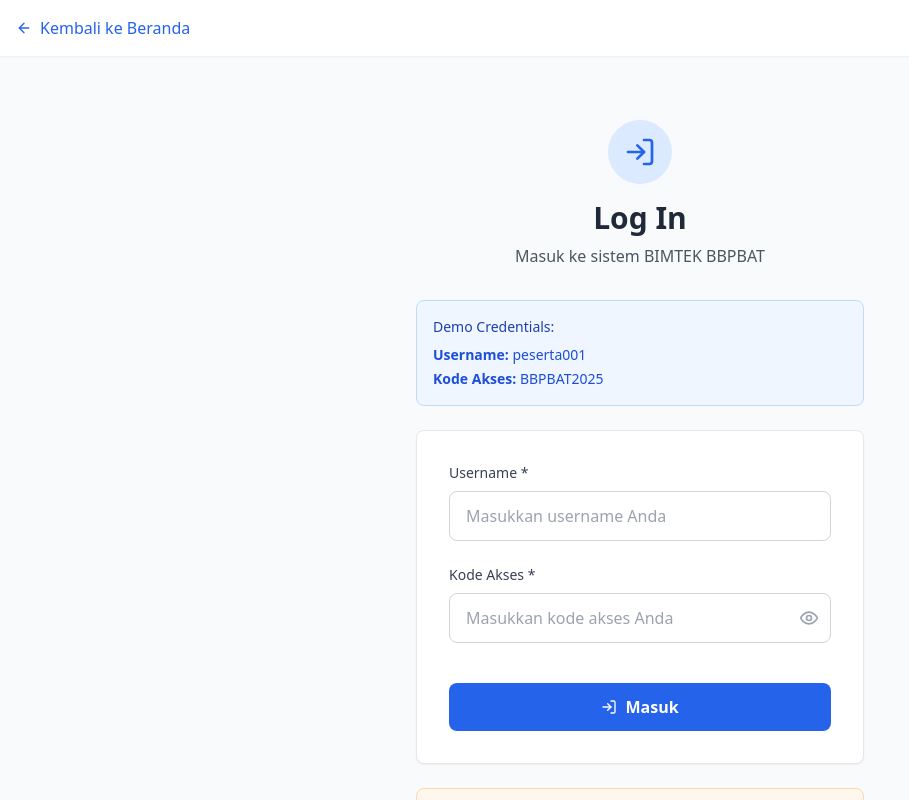
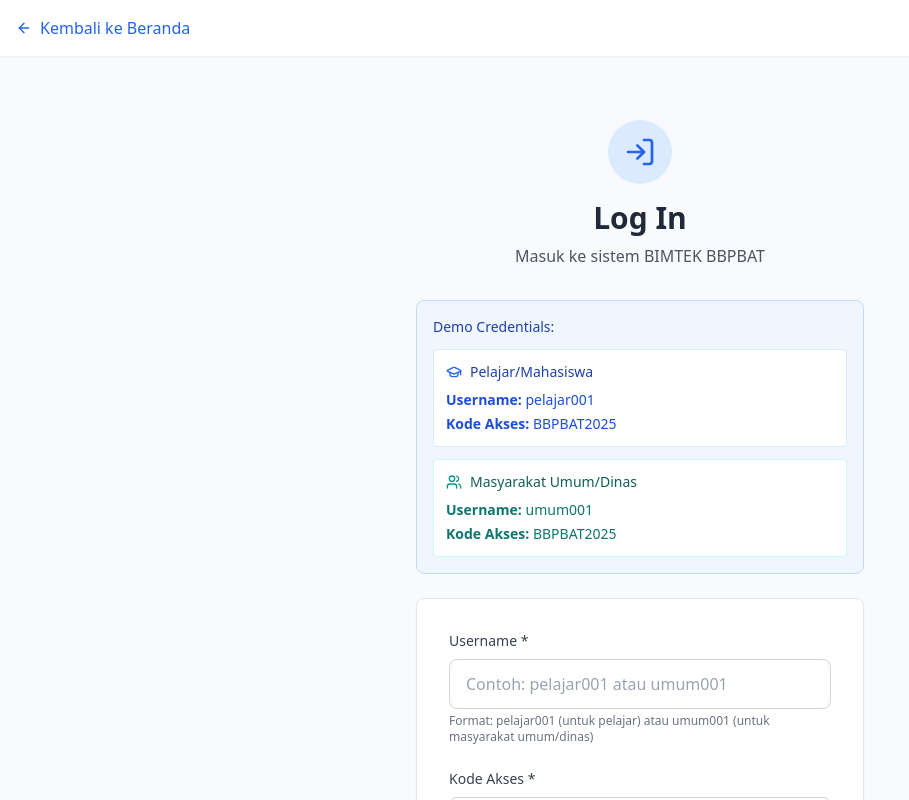
Before and after one commit to jelimutaalidev/bimtek-bbpbat-app, a React (Vite) app: page / in a window 1280 px wide. Both pictures are taken after a click on the button "Log In Peserta". Shown: the top 800 px of the page, without its empty margins (0-909 px from the left). Built offline with nearby package versions, Linux system fonts and the light colour scheme.

Commit message:
Unified Login Form with Auto User Type Detection

```diff
--- a/src/components/LoginPage.tsx
+++ b/src/components/LoginPage.tsx
@@ -1,5 +1,5 @@
 import React, { useState } from 'react';
-import { ArrowLeft, LogIn, AlertCircle, MessageCircle, Eye, EyeOff } from 'lucide-react';
+import { ArrowLeft, LogIn, AlertCircle, MessageCircle, Eye, EyeOff, GraduationCap, Users } from 'lucide-react';
 import { NavigationState } from '../App';
 
 interface LoginPageProps {
@@ -15,16 +15,40 @@ const LoginPage: React.FC<LoginPageProps> = ({ onNavigate, onLogin }) => {
   const [errors, setErrors] = useState<Record<string, string>>({});
   const [isSubmitting, setIsSubmitting] = useState(false);
   const [showPassword, setShowPassword] = useState(false);
+  const [detectedUserType, setDetectedUserType] = useState<'pelajar' | 'umum' | null>(null);
 
-  // Demo credentials
+  // Demo credentials untuk berbagai jenis user
   const demoCredentials = {
-    username: 'peserta001',
-    accessCode: 'BBPBAT2025'
+    pelajar: {
+      username: 'pelajar001',
+      accessCode: 'BBPBAT2025'
+    },
+    umum: {
+      username: 'umum001',
+      accessCode: 'BBPBAT2025'
+    }
+  };
+
+  // Fungsi untuk mendeteksi jenis user berdasarkan username
+  const detectUserType = (username: string): 'pelajar' | 'umum' | null => {
+    if (username.toLowerCase().startsWith('pelajar')) {
+      return 'pelajar';
+    } else if (username.toLowerCase().startsWith('umum') || username.toLowerCase().startsWith('dinas')) {
+      return 'umum';
+    }
+    return null;
   };
 
   const handleInputChange = (e: React.ChangeEvent<HTMLInputElement>) => {
     const { name, value } = e.target;
     setFormData(prev => ({ ...prev, [name]: value }));
+
+    // Deteksi jenis user saat username diketik
+    if (name === 'username') {
+      const userType = detectUserType(value);
+      setDetectedUserType(userType);
+    }
+
     if (errors[name]) {
       setErrors(prev => ({ ...prev, [name]: '' }));
     }
@@ -56,8 +80,19 @@ const LoginPage: React.FC<LoginPageProps> = ({ onNavigate, onLogin }) => {
 
     // Simulate API call
     setTimeout(() => {
-      if (formData.username === demoCredentials.username &&
-          formData.accessCode === demoCredentials.accessCode) {
+      const userType = detectUserType(formData.username);
+      let isValidCredentials = false;
+
+      // Check credentials based on detected user type
+      if (userType === 'pelajar') {
+        isValidCredentials = formData.username === demoCredentials.pelajar.username &&
+                           formData.accessCode === demoCredentials.pelajar.accessCode;
+      } else if (userType === 'umum') {
+        isValidCredentials = formData.username === demoCredentials.umum.username &&
+                           formData.accessCode === demoCredentials.umum.accessCode;
+      }
+
+      if (isValidCredentials) {
         onLogin(true);
         onNavigate('main');
       } else {
@@ -68,6 +103,29 @@ const LoginPage: React.FC<LoginPageProps> = ({ onNavigate, onLogin }) => {
       setIsSubmitting(false);
     }, 1500);
   };
+
+  const getUserTypeInfo = (type: 'pelajar' | 'umum' | null) => {
+    switch (type) {
+      case 'pelajar':
+        return {
+          icon: <GraduationCap className="w-5 h-5 text-blue-600" />,
+          label: 'Pelajar/Mahasiswa',
+          description: 'Akses untuk peserta dari institusi pendidikan',
+          color: 'border-blue-200 bg-blue-50'
+        };
+      case 'umum':
+        return {
+          icon: <Users className="w-5 h-5 text-teal-600" />,
+          label: 'Masyarakat Umum/Dinas',
+          description: 'Akses untuk peserta umum dan instansi pemerintah',
+          color: 'border-teal-200 bg-teal-50'
+        };
+      default:
+        return null;
+    }
+  };
+
+  const userTypeInfo = getUserTypeInfo(detectedUserType);
 
   return (
     <div className="min-h-screen bg-gray-50">
@@ -99,12 +157,43 @@ const LoginPage: React.FC<LoginPageProps> = ({ onNavigate, onLogin }) => {
             </p>
           </div>
 
+          {/* User Type Detection */}
+          {userTypeInfo && (
+            <div className={`rounded-lg p-4 border mb-6 ${userTypeInfo.color}`}>
+              <div className="flex items-center gap-3">
+                {userTypeInfo.icon}
+                <div>
+                  <h3 className="text-sm font-medium text-gray-800">{userTypeInfo.label}</h3>
+                  <p className="text-xs text-gray-600">{userTypeInfo.description}</p>
+                </div>
+              </div>
+            </div>
+          )}
+
           {/* Demo Credentials Info */}
           <div className="bg-blue-50 rounded-lg p-4 border border-blue-200 mb-6">
-            <h3 className="text-sm font-medium text-blue-800 mb-2">Demo Credentials:</h3>
-            <div className="text-sm text-blue-700 space-y-1">
-              <p><strong>Username:</strong> peserta001</p>
-              <p><strong>Kode Akses:</strong> BBPBAT2025</p>
+            <h3 className="text-sm font-medium text-blue-800 mb-3">Demo Credentials:</h3>
+            <div className="space-y-3">
+              <div className="bg-white rounded p-3 border border-blue-100">
+                <div className="flex items-center gap-2 mb-2">
+                  <GraduationCap className="w-4 h-4 text-blue-600" />
+                  <span className="text-sm font-medium text-blue-800">Pelajar/Mahasiswa</span>
+                </div>
+                <div className="text-sm text-blue-700 space-y-1">
+                  <p><strong>Username:</strong> pelajar001</p>
+                  <p><strong>Kode Akses:</strong> BBPBAT2025</p>
+                </div>
+              </div>
+              <div className="bg-white rounded p-3 border border-teal-100">
+                <div className="flex items-center gap-2 mb-2">
+                  <Users className="w-4 h-4 text-teal-600" />
+                  <span className="text-sm font-medium text-teal-800">Masyarakat Umum/Dinas</span>
+                </div>
+                <div className="text-sm text-teal-700 space-y-1">
+                  <p><strong>Username:</strong> umum001</p>
+                  <p><strong>Kode Akses:</strong> BBPBAT2025</p>
+                </div>
+              </div>
             </div>
           </div>
 
@@ -135,7 +224,7 @@ const LoginPage: React.FC<LoginPageProps> = ({ onNavigate, onLogin }) => {
                   className={`w-full px-4 py-3 border rounded-lg focus:ring-2 focus:ring-blue-500 focus:border-blue-500 transition-colors ${
                     errors.username ? 'border-red-300' : 'border-gray-300'
                   }`}
-                  placeholder="Masukkan username Anda"
+                  placeholder="Contoh: pelajar001 atau umum001"
                 />
                 {errors.username && (
                   <p className="mt-1 text-sm text-red-600 flex items-center gap-1">
@@ -143,6 +232,9 @@ const LoginPage: React.FC<LoginPageProps> = ({ onNavigate, onLogin }) => {
                     {errors.username}
                   </p>
                 )}
+                <p className="mt-1 text-xs text-gray-500">
+                  Format: pelajar001 (untuk pelajar) atau umum001 (untuk masyarakat umum/dinas)
+                </p>
               </div>
 
               {/* Access Code */}
@@ -211,8 +303,19 @@ const LoginPage: React.FC<LoginPageProps> = ({ onNavigate, onLogin }) => {
                 </h3>
                 <p className="text-sm text-orange-700">
                   Username dan kode akses akan dikirim melalui WhatsApp setelah pengajuan pendaftaran Anda diterima oleh admin.
+                  Sistem akan otomatis mendeteksi jenis akun berdasarkan format username yang diberikan.
                 </p>
               </div>
+            </div>
+          </div>
+
+          {/* Username Format Guide */}
+          <div className="mt-4 bg-gray-50 rounded-lg p-4 border border-gray-200">
+            <h3 className="text-sm font-medium text-gray-800 mb-2">Format Username:</h3>
+            <div className="text-sm text-gray-600 space-y-1">
+              <p><strong>pelajar001, pelajar002, ...</strong> → Akun Pelajar/Mahasiswa</p>
+              <p><strong>umum001, umum002, ...</strong> → Akun Masyarakat Umum</p>
+              <p><strong>dinas001, dinas002, ...</strong> → Akun Instansi/Dinas</p>
             </div>
           </div>
         </div>
```
